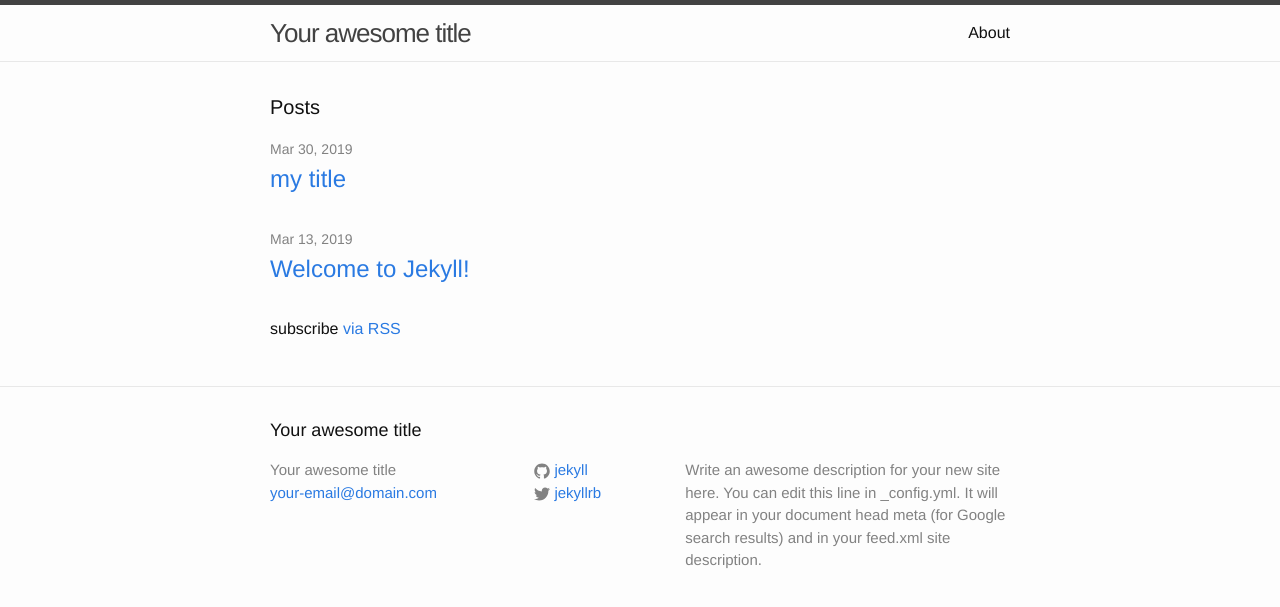
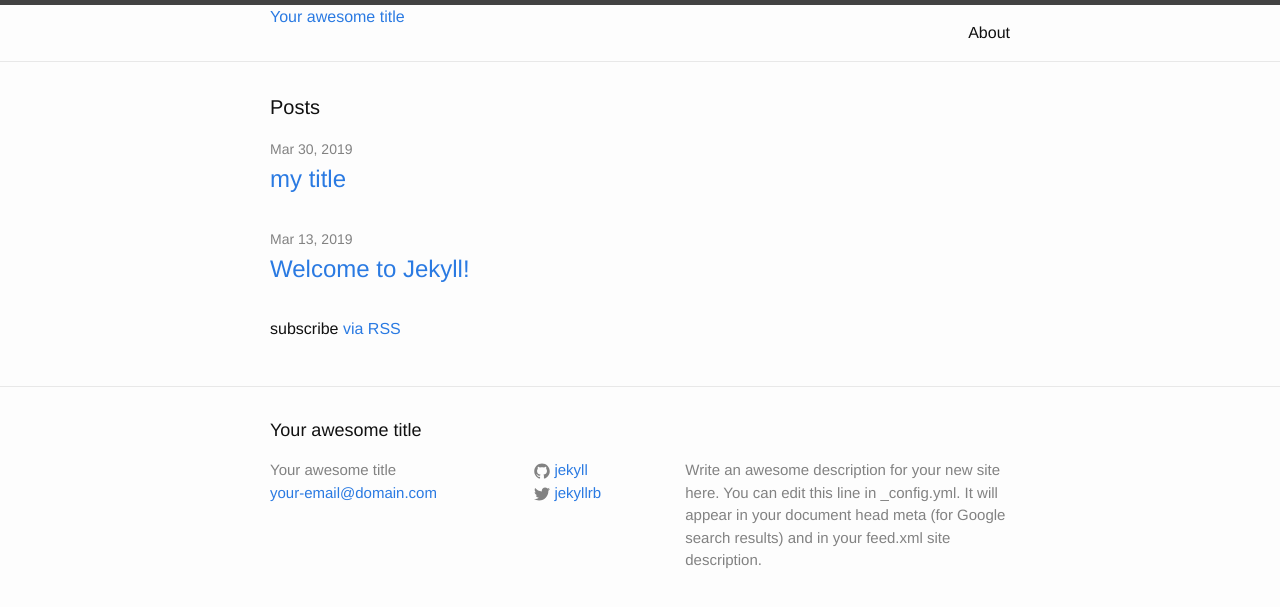
Before and after one commit to narimansnow/narimansnow.github.io, a Jekyll site: the page built from index.html, in a window 1280 px wide. Shown: the top 607 px of the page. Built offline with Jekyll 4.4.1, drawn with Linux system fonts in a browser that asks for light colours.

Commit message:
Update header.html

```diff
--- a/_includes/header.html
+++ b/_includes/header.html
@@ -2,7 +2,7 @@
 
   <div class="wrapper">
 
-    <a class="site-title" href="{{ ваыва }}/">{{site.title}}</a>
+    <a class="Кичемасов" href="{{ site.baseurl }}/">{{site.title}}</a>
 
     <nav class="site-nav">
       <a href="#" class="menu-icon">
```
